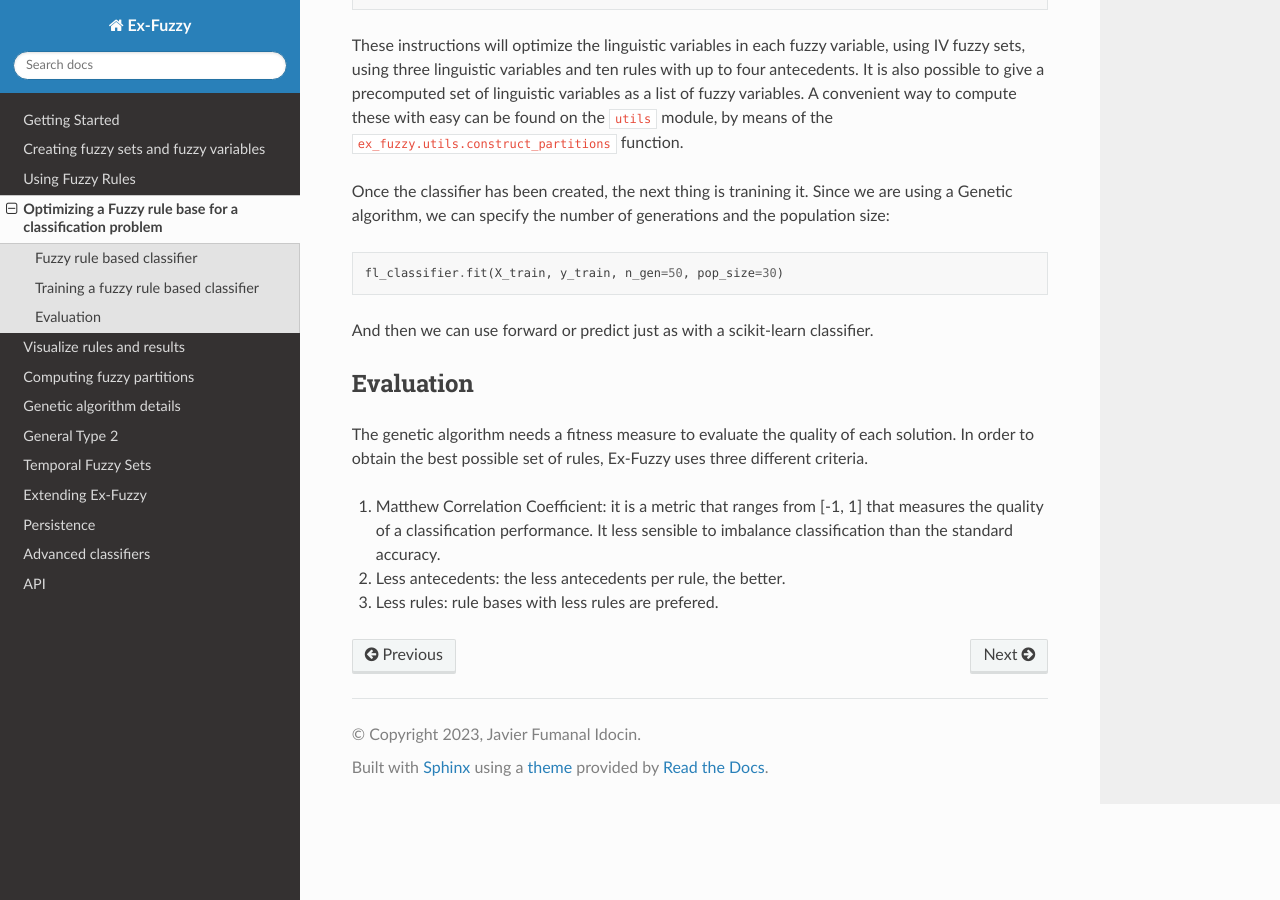
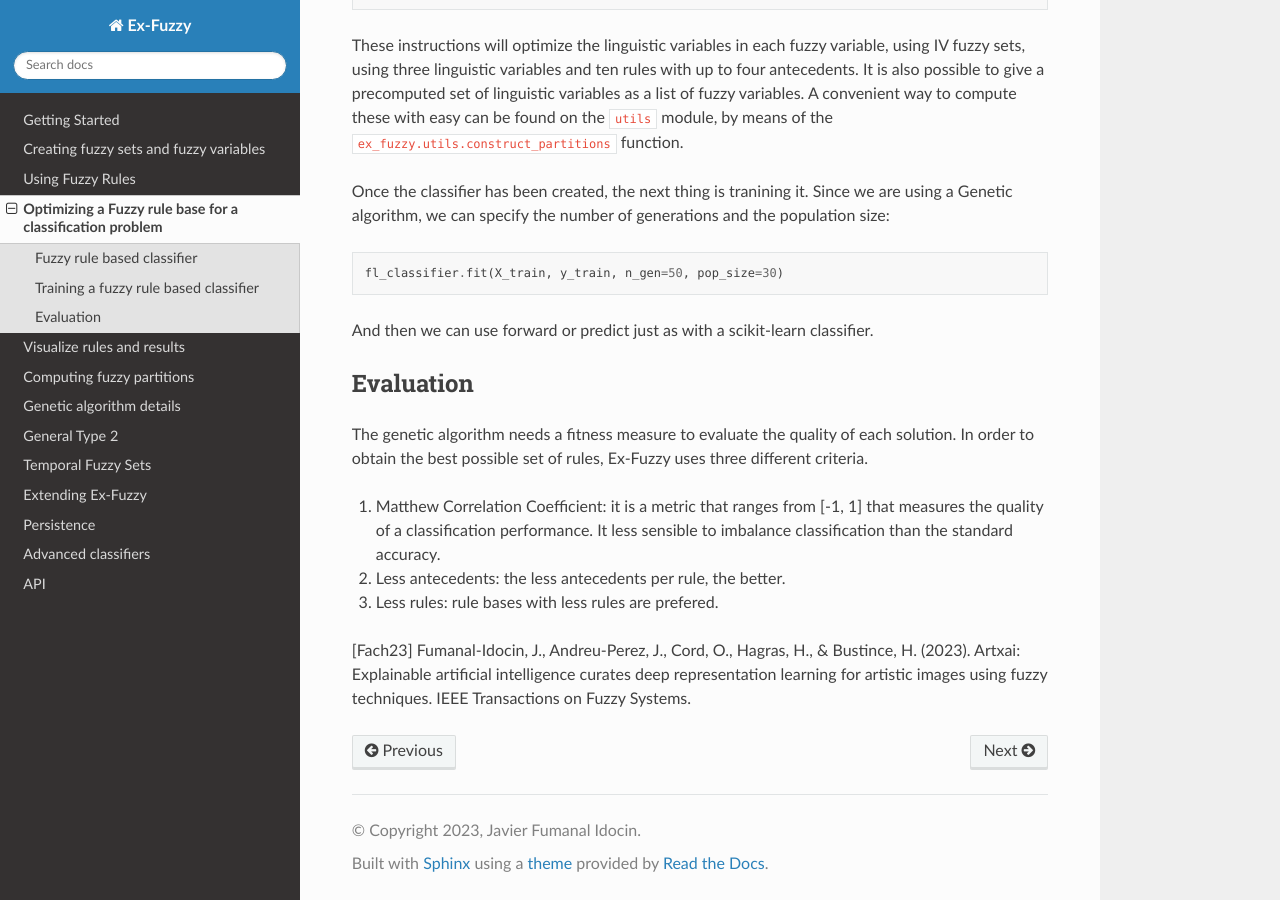
Before and after one commit to Fuminides/ex-fuzzy, a Sphinx documentation site: the page built from docs/source/step3.rst, in a window 1280 px wide and 900 px high, scrolled down 1097 px. Built offline with Sphinx 7.4.7 and the Read the Docs theme 2.0.0, drawn with Linux system fonts in a browser that asks for light colours; some of the changed lines change nothing that is shown.

Commit message:
Update step3.rst

```diff
--- a/docs/source/step3.rst
+++ b/docs/source/step3.rst
@@ -64,5 +64,5 @@ Ex-Fuzzy uses three different criteria.
 2. Less antecedents: the less antecedents per rule, the better.
 3. Less rules: rule bases with less rules are prefered.
 
-.. _references::
-    [Fach23] Fumanal-Idocin, J., Andreu-Perez, J., Cord, O., Hagras, H., & Bustince, H. (2023). Artxai: Explainable artificial intelligence curates deep representation learning for artistic images using fuzzy techniques. IEEE Transactions on Fuzzy Systems.
+
+[Fach23] Fumanal-Idocin, J., Andreu-Perez, J., Cord, O., Hagras, H., & Bustince, H. (2023). Artxai: Explainable artificial intelligence curates deep representation learning for artistic images using fuzzy techniques. IEEE Transactions on Fuzzy Systems.
```
